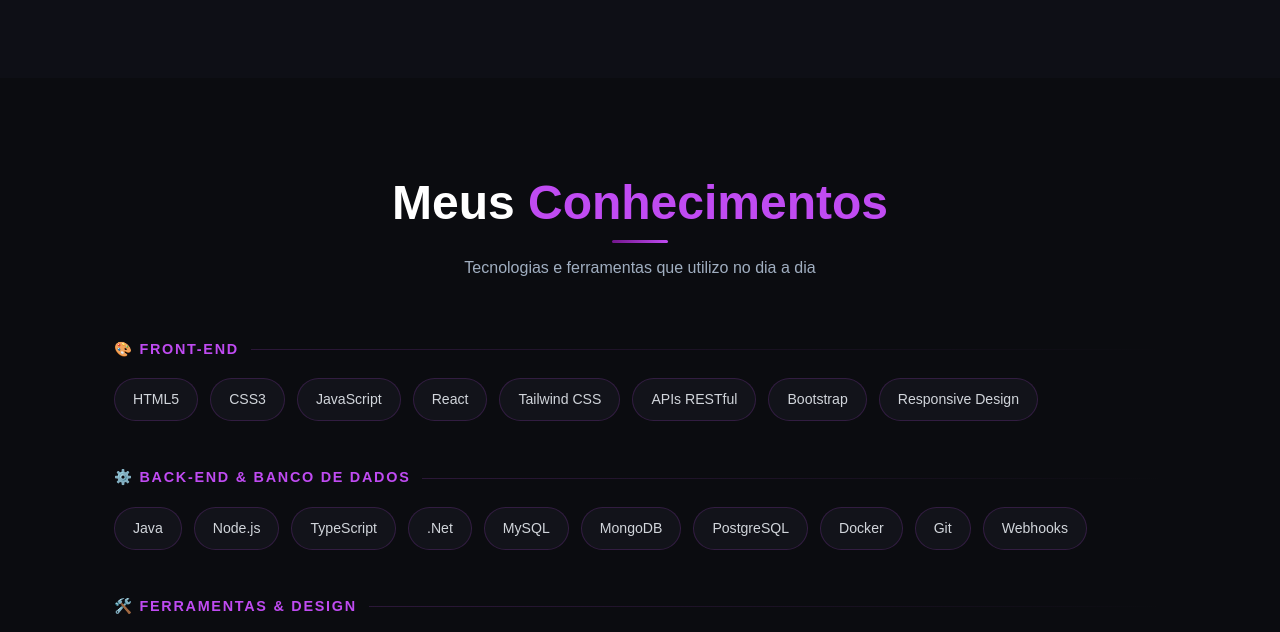
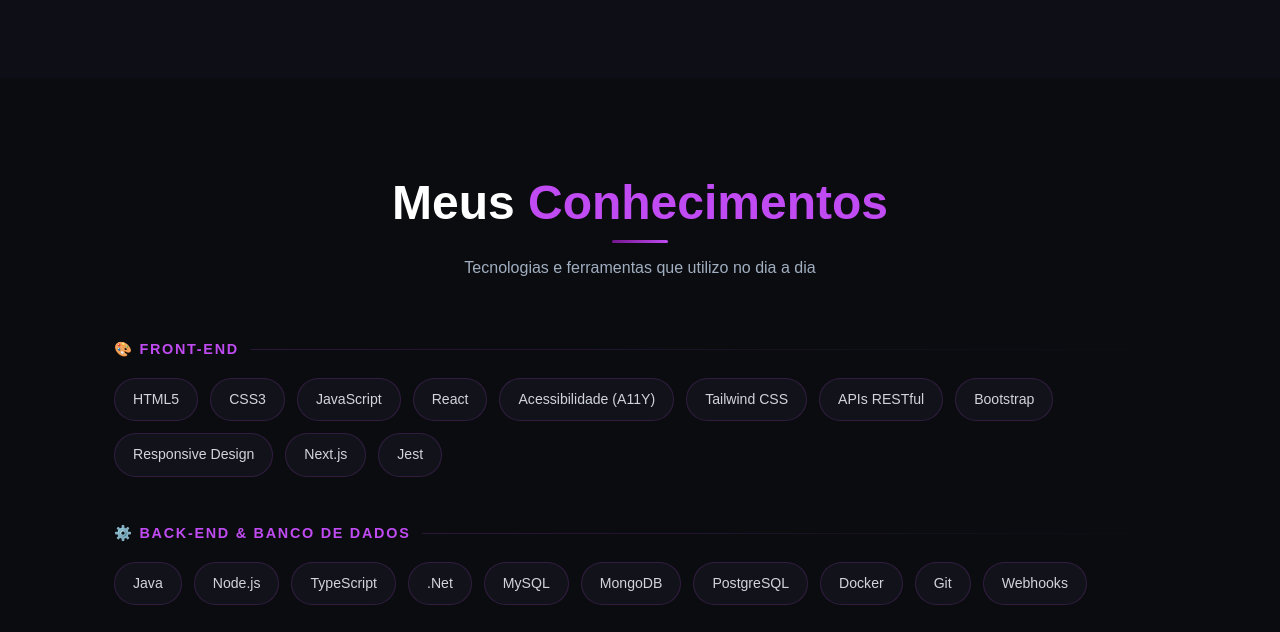
Before and after one commit to caroltxdev/portifolio, a website: page index.html in a window 1280 px wide. Shown: the part 1760-2392 px from the top of the page. Drawn offline with Linux system fonts and the light colour scheme.

Commit message:
Adicionando habilidades que havia esquecido de colocar

```diff
--- a/index.html
+++ b/index.html
@@ -220,10 +220,13 @@
               <span class="skill-pill">CSS3</span>
               <span class="skill-pill">JavaScript</span>
               <span class="skill-pill">React</span>
+              <span class="skill-pill">Acessibilidade (A11Y)</span>
               <span class="skill-pill">Tailwind CSS</span>
               <span class="skill-pill">APIs RESTful</span>
               <span class="skill-pill">Bootstrap</span>
               <span class="skill-pill">Responsive Design</span>
+              <span class="skill-pill">Next.js</span>
+              <span class="skill-pill">Jest</span>
             </div>
           </div>
 
```
